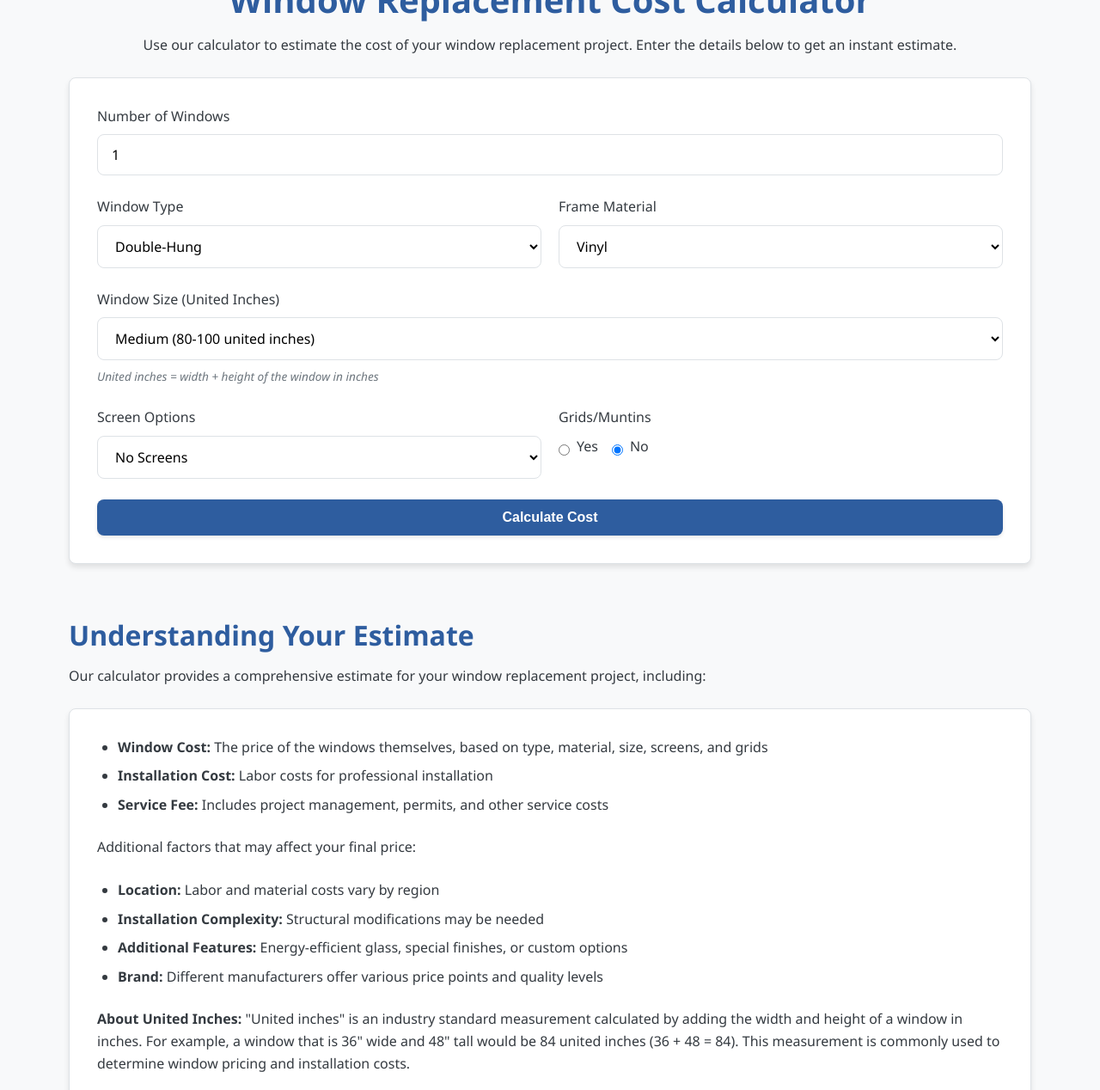
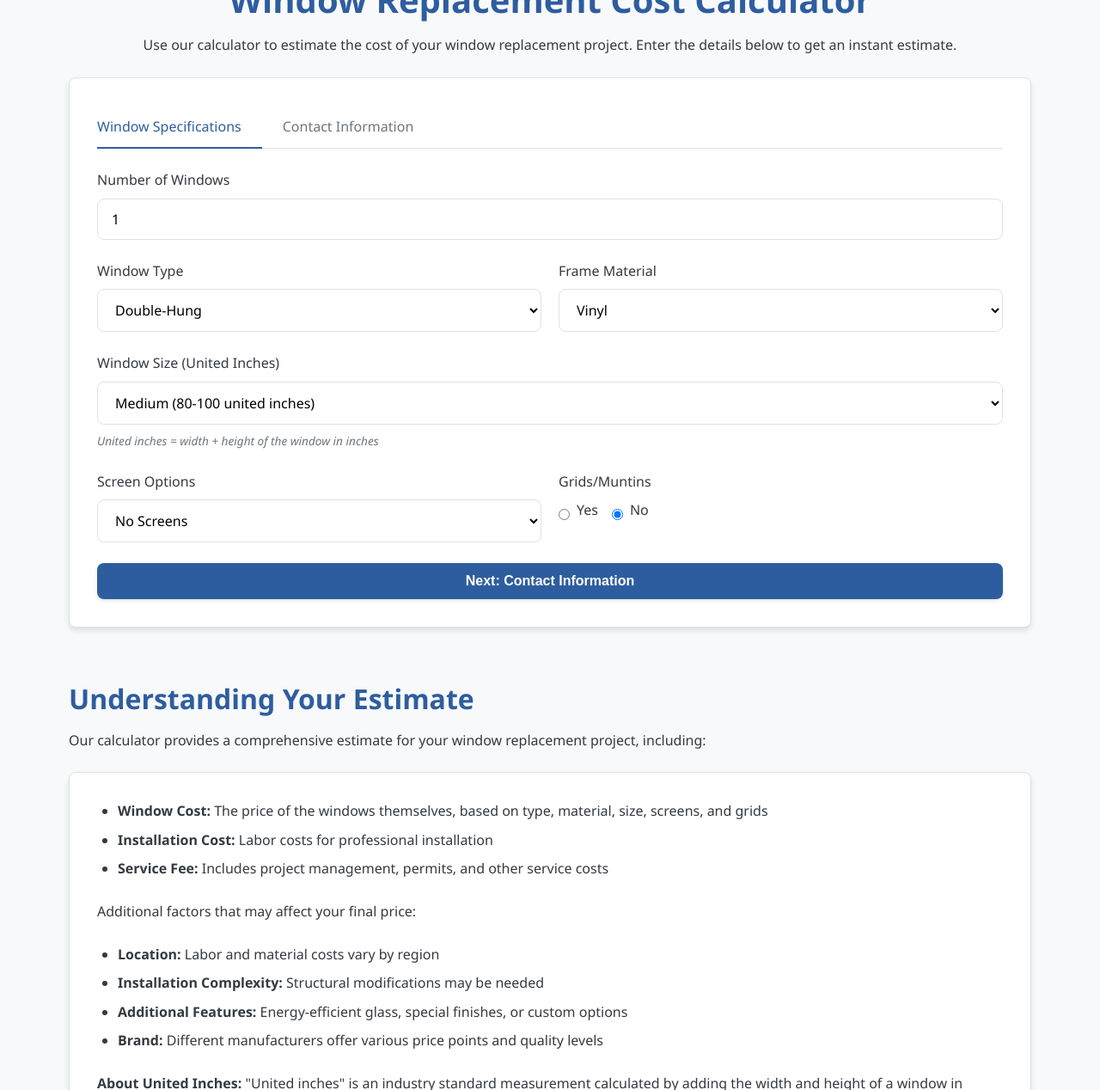
Before and after one commit to tim-amredev/replacement-window-costs, a Jekyll site: the page built from calculator.html, in a window 1280 px wide and 1400 px high, cut to the strip 132-1400 px from the top of the window. Shown: the whole strip at 86% size. Built offline with Jekyll 4.4.1, drawn with Linux system fonts in a browser that asks for light colours.

Commit message:
Update calculator.html

```diff
--- a/calculator.html
+++ b/calculator.html
@@ -12,6 +12,12 @@ custom_js:
 
     <div class="card">
   <form id="calculator-form">
+    <div class="form-tabs">
+      <div class="form-tab active" data-tab="window-specs">Window Specifications</div>
+      <div class="form-tab" data-tab="contact-info">Contact Information</div>
+    </div>
+
+    <div class="tab-content" id="window-specs-content">
       <div class="form-group">
         <label for="window-count">Number of Windows</label>
         <input type="number" id="window-count" min="1" value="1" required>
@@ -82,50 +88,10 @@ custom_js:
         </div>
       </div>
 
-        <button type="submit" class="btn btn-primary" style="width: 100%;">Calculate Cost</button>
-      </form>
-
-      <div id="calculator-result" class="calculator-result" style="display: none;">
-        <h3>Estimated Price Range</h3>
-        <p class="price-range" id="price-range">$0 - $0</p>
-
-        <div id="price-breakdown" class="price-breakdown" style="display: none;">
-          <!-- This is hidden but kept for compatibility -->
-          <div class="breakdown-table">
-            <div class="breakdown-row">
-              <div class="breakdown-label">Window Cost:</div>
-              <div class="breakdown-value" id="window-cost">$0</div>
-            </div>
-            <div class="breakdown-row">
-              <div class="breakdown-label">Installation Cost:</div>
-              <div class="breakdown-value" id="installation-cost">$0</div>
-            </div>
-            <div class="breakdown-row">
-              <div class="breakdown-label">Service Fee:</div>
-              <div class="breakdown-value" id="commission">$0</div>
-            </div>
-            <div class="breakdown-row breakdown-total">
-              <div class="breakdown-label">Total Cost:</div>
-              <div class="breakdown-value" id="total-cost">$0</div>
-            </div>
-          </div>
+      <button type="button" id="next-step-btn" class="btn btn-primary" style="width: 100%;">Next: Contact Information</button>
     </div>
 
-        <p>This is a general estimate based on national averages. Actual costs may vary based on your location, specific requirements, and local labor rates. The price range represents typical variations you might encounter.</p>
-
-        <!-- Contact Information Form -->
-        <div id="contact-form-container" class="contact-form-container">
-          <h3>Get Your Personalized Quote</h3>
-          <p>Fill out your contact information below to receive a detailed quote from our window specialists.</p>
-
-          <form id="contact-form" action="https://formsubmit.co/34621b6167978998b0c76f8366420183" method="POST">
-            <!-- FormSubmit Configuration -->
-            <input type="hidden" name="_captcha" value="true">
-            <input type="hidden" name="_next" id="thank-you-url" value="{{ site.baseurl }}/thankyou.html">
-            <input type="hidden" name="_subject" value="New Quote Request from Calculator - ReplacementWindowCosts.com">
-            <input type="hidden" id="window-details" name="window_details" value="">
-            <input type="hidden" id="estimated-price-range" name="estimated_price_range" value="">
-
+    <div class="tab-content" id="contact-info-content" style="display: none;">
       <div class="form-row">
         <div class="form-col">
           <div class="form-group">
@@ -194,15 +160,47 @@ custom_js:
         </div>
       </div>
 
-            <button type="submit" class="btn btn-secondary" style="width: 100%;">Submit Request</button>
+      <div class="form-buttons">
+        <button type="button" id="back-step-btn" class="btn btn-outline">Back to Window Specifications</button>
+        <button type="submit" class="btn btn-primary">Calculate Cost</button>
+      </div>
+    </div>
   </form>
+
+  <div id="calculator-result" class="calculator-result" style="display: none;">
+    <h3>Estimated Price Range</h3>
+    <p class="price-range" id="price-range">$0 - $0</p>
+
+    <div id="price-breakdown" class="price-breakdown" style="display: none;">
+      <!-- This is hidden but kept for compatibility -->
+      <div class="breakdown-table">
+        <div class="breakdown-row">
+          <div class="breakdown-label">Window Cost:</div>
+          <div class="breakdown-value" id="window-cost">$0</div>
+        </div>
+        <div class="breakdown-row">
+          <div class="breakdown-label">Installation Cost:</div>
+          <div class="breakdown-value" id="installation-cost">$0</div>
+        </div>
+        <div class="breakdown-row">
+          <div class="breakdown-label">Service Fee:</div>
+          <div class="breakdown-value" id="commission">$0</div>
+        </div>
+        <div class="breakdown-row breakdown-total">
+          <div class="breakdown-label">Total Cost:</div>
+          <div class="breakdown-value" id="total-cost">$0</div>
+        </div>
+      </div>
     </div>
 
-        <div class="or-divider">
-          <span>OR</span>
+    <p>This is a general estimate based on national averages. Actual costs may vary based on your location, specific requirements, and local labor rates. The price range represents typical variations you might encounter.</p>
+
+    <div class="thank-you-message">
+      <h3>Thank You for Your Information!</h3>
+      <p>One of our window specialists will contact you shortly to discuss your project in more detail.</p>
     </div>
 
-        <a id="request-quote-btn" href="{{ site.baseurl }}/form-collection.html" class="btn btn-outline">Request a More Detailed Quote</a>
+    <a id="request-quote-btn" href="{{ site.baseurl }}/form-collection.html" class="btn btn-secondary">Request a More Detailed Quote</a>
   </div>
 </div>
   </div>
@@ -347,6 +345,83 @@ custom_js:
       font-size: 2.25rem;
     }
   }
+
+/* Form tabs styles */
+.form-tabs {
+  display: flex;
+  margin-bottom: 1.5rem;
+  border-bottom: 1px solid var(--medium-gray);
+}
+
+.form-tab {
+  padding: 0.75rem 1.5rem;
+  cursor: pointer;
+  font-weight: 500;
+  position: relative;
+  color: var(--text-light);
+}
+
+.form-tab.active {
+  color: var(--primary-color);
+}
+
+.form-tab.active::after {
+  content: '';
+  position: absolute;
+  bottom: -1px;
+  left: 0;
+  width: 100%;
+  height: 2px;
+  background-color: var(--primary-color);
+}
+
+.form-tab:first-child {
+  padding-left: 0;
+}
+
+.tab-content {
+  animation: fadeIn 0.3s ease-out;
+}
+
+.form-buttons {
+  display: flex;
+  gap: 1rem;
+  margin-top: 1.5rem;
+}
+
+.form-buttons .btn {
+  flex: 1;
+}
+
+.thank-you-message {
+  background-color: rgba(76, 175, 80, 0.1);
+  border-left: 4px solid var(--secondary-color);
+  padding: 1rem;
+  margin: 1.5rem 0;
+  border-radius: var(--border-radius);
+}
+
+@keyframes fadeIn {
+  from {
+    opacity: 0;
+    transform: translateY(10px);
+  }
+  to {
+    opacity: 1;
+    transform: translateY(0);
+  }
+}
+
+@media (max-width: 768px) {
+  .form-tab {
+    padding: 0.75rem 1rem;
+    font-size: 0.9rem;
+  }
+
+  .form-buttons {
+    flex-direction: column;
+  }
+}
 </style>
 
 <style>
```
Lines whose indentation alone changed are shown as unchanged.
